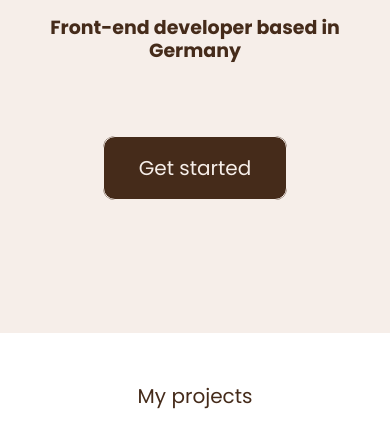
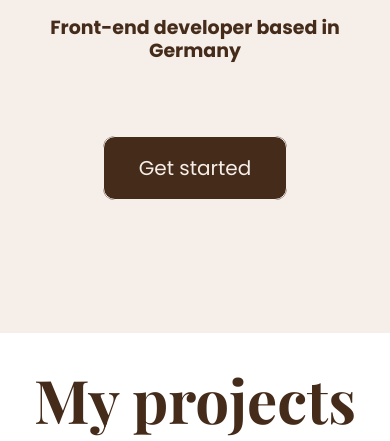
Before and after one commit to nikakh13/portfolio-project-vp, a plain HTML site: page index.html in a window 390 px wide. Shown: the part 403-844 px from the top of the page. Drawn offline with nearby package versions, Linux system fonts and the light colour scheme.

Commit message:
updated some css

```diff
--- a/index.html
+++ b/index.html
@@ -94,7 +94,7 @@
       >
     </div>
 
-    <p class="text-center m-5 project-head">My projects</p>
+    <h1 class="text-center project-head">My projects</h1>
     <div class="home-content container">
       <div class="row mb-5">
         <div class="col d-none d-lg-block">
--- a/src/styles.css
+++ b/src/styles.css
@@ -154,8 +154,9 @@ h2 {
 }
 
 .project-head {
-  font-size: 20px;
+  font-size: 75px;
   color: var(--main-color);
+  margin: 20px 0px 70px 0px;
 }
 
 .navbar-brand {
@@ -262,6 +263,7 @@ footer .contact-box {
   h2 {
     font-size: 45px;
     text-align: center;
+    opacity: 0.9;
   }
   .btn-projects {
     display: block;
@@ -333,8 +335,15 @@ footer .contact-box {
     line-height: 50px;
     text-align: justify;
   }
+
   .contact-text {
     padding-right: 0px;
     text-align: justify;
   }
+
+  .project-head {
+    font-size: 60px;
+    color: var(--main-color);
+    margin: 30px 0px 35px 0px;
+  }
 }
```
